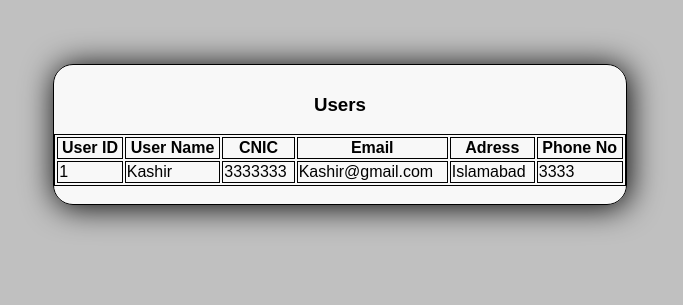
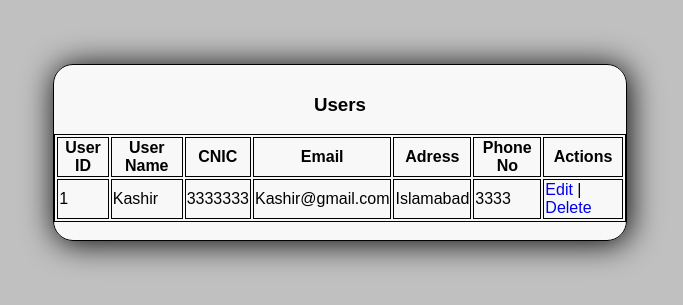
Before and after one commit to kashir-hasnain/Live-Complain-System, a PHP site: page /admin/users.php in a window 1280 px wide. Shown: the part 125-430 px from the top of the page, without its empty margins (510-1193 px from the left). Run offline with PHP 8.4, Linux system fonts and the light colour scheme; a user stored in the database is signed in; data comes from the database, SQL or seed files in the repository.

Commit message:
CRUD OPERATION ADDED

```diff
--- a/admin/users.php
+++ b/admin/users.php
@@ -87,31 +87,34 @@ else{
                     <th>Email</th>
                     <th>Adress</th>
                     <th>Phone No</th>
-
+                    <th>Actions</th>
 
                 </tr>
                 <?php
 
                     while($row=mysqli_fetch_assoc($query))
                     {
-                  echo"<tbody>";
-      echo"<td>"; echo $row['user_id']; echo"</td>";
-      echo"<td>"; echo $row['user_username']; echo"</td>";
-      echo"<td>"; echo $row['user_cnic']; echo"</td>";
-      echo"<td>"; echo $row['user_email']; echo"</td>";
-      echo"<td>"; echo $row['user_address']; echo"</td>";
-      echo"<td>"; echo $row['uphone_no']; echo"</td>";
+                        ?>
+                  <tbody>
+      <td><?php echo $row['user_id'];?> </td>
+      <td><?php echo $row['user_username'];?></td>
+      <td><?php echo $row['user_cnic']; ?></td>
+      <td><?php echo $row['user_email'];?></td>
+     <td> <?php echo $row['user_address'];?> </td>
+      <td><?php echo $row['uphone_no'];?></td>
+      <td><a href="useredit.php?id=<?php echo $row['user_id'];?>" class="link">Edit</a> | <a href="userdelete.php?id=<?php echo $row['user_id'];?>" class="link">Delete</a>
+                    </td>
 
+      </tbody>
 
-      echo"</tbody>";
-
-
+<?php
                     }
+                    ?>
 
 
 
 
-            ?>
+
             </table>
                 <br>
         </form>
--- a/css/index.css
+++ b/css/index.css
@@ -1,7 +1,5 @@
-
 * {
     box-sizing: border-box;
-
 }
 
 body {
@@ -15,6 +13,10 @@ body {
     background-color: #f1f1f1;
     padding: 20px 10px;
     background-color: skyblue;
+}
+
+.link {
+    text-decoration: none;
 }
 
 .header a {
@@ -33,7 +35,6 @@ body {
     font-weight: bold;
 }
 
-
 .header a:hover {
     background-color: #ddd;
     color: black;
@@ -50,7 +51,6 @@ body {
 
 footer {
     position: absolute;
-
     left: 0;
     bottom: 0;
     width: 100%;
@@ -58,36 +58,36 @@ footer {
     color: white;
     text-align: center;
 }
-.new-complain{
 
+.new-complain {
     padding-left: 20%;
     margin-top: 5%;
 }
-.complainform{
+
+.complainform {
     padding-top: 10px;
     margin-top: 0%;
     width: 56%;
-
-
     border: 1px solid black;
     border-radius: 20px;
     box-shadow: 2px 2px 32px black;
     background: rgba(255, 255, 255, 0.884);
 }
+
 form {
     padding-top: 20px;
     margin-top: 40px;
     width: 20%;
-
     margin-left: 30%;
     border: 1px solid black;
     border-radius: 20px;
-
     background: rgba(255, 255, 255, 0.884);
 }
+
 form h3 {
     text-align: center;
 }
+
 .input {
     width: 80%;
     margin-left: 10%;
@@ -107,20 +107,24 @@ form h3 {
     padding: 10px;
     text-align: center;
 }
+
 .box img {
     padding: 5px;
     block-size: 20%;
 }
+
 span.psw {
     margin-left: 30%;
     padding: 5%;
 }
+
 nav ul {
     list-style-type: none;
     margin: 0;
     padding: 0;
 }
-.complain-box p{
+
+.complain-box p {
     text-align: center;
 }
 
@@ -128,22 +132,23 @@ header img {
     display: none;
 }
 
-
-.progress{
+.progress {
     border: 1px solid black;
     width: 65%;
     height: 700px;
     margin-left: 25%;
     margin-top: -25%;
 }
-table, th, td {
+
+table,
+th,
+td {
     border: 1px solid black;
+}
 
-}
 .btn {
     width: 50%;
     margin-left: 25%;
-
     display: block;
     height: 50px;
     box-sizing: border-box;
@@ -154,6 +159,7 @@ table, th, td {
     background: rgba(255, 255, 255, 0.884);
     padding: 8px;
 }
+
 .aboutus {
     color: red;
     text-align: center;
@@ -166,19 +172,17 @@ table, th, td {
         display: block;
         text-align: left;
     }
- .complainform{
-
-
+    .complainform {
         margin-left: 0%;
         width: 95%;
         margin-top: 10%;
-
     }
- table, th, td {
+    table,
+    th,
+    td {
         border: 1px solid black;
         width: 100%;
     }
-
     span.psw {
         display: block;
         float: none;
@@ -195,14 +199,8 @@ table, th, td {
         padding-top: 20px;
         margin-top: 40px;
         margin-right: -50%;
-
-
-
-
-
     }
-
-  form h3{
+    form h3 {
         text-align: center;
     }
     header img {
@@ -218,7 +216,6 @@ table, th, td {
         height: 230px;
         display: block;
         padding: auto;
-
     }
     .form h3 {
         text-align: center;
@@ -231,9 +228,7 @@ table, th, td {
         box-sizing: border-box;
         border: 1px solid black;
         background-origin: padding-box;
-
     }
-
     .btn {
         width: 50%;
         margin-left: 25%;
@@ -256,10 +251,9 @@ table, th, td {
         color: white;
         text-align: center;
     }
+}
 
-}
 @media screen and (max-width: 769px) {
-
     .header a {
         float: none;
         display: block;
@@ -269,7 +263,7 @@ table, th, td {
         display: block;
         float: none;
     }
-  .user-menu{
+    .user-menu {
         width: 100%;
         display: block;
     }
@@ -281,10 +275,12 @@ table, th, td {
     .header-right {
         float: none;
     }
-  .box img{
+    .box img {
         size: 20%;
     }
-  table, th, td {
+    table,
+    th,
+    td {
         border: 1px solid black;
         width: 100%;
     }
@@ -292,11 +288,9 @@ table, th, td {
         padding-top: 20px;
         margin-top: 40px;
         width: 70%;
-
         margin-left: 10%;
         border: 1px solid black;
         border-radius: 20px;
-
         background: rgba(255, 255, 255, 0.884);
     }
     header img {
@@ -312,7 +306,6 @@ table, th, td {
         height: 230px;
         display: block;
         padding: auto;
-
     }
     .form h3 {
         text-align: center;
```
Lines whose indentation alone changed are shown as unchanged.
